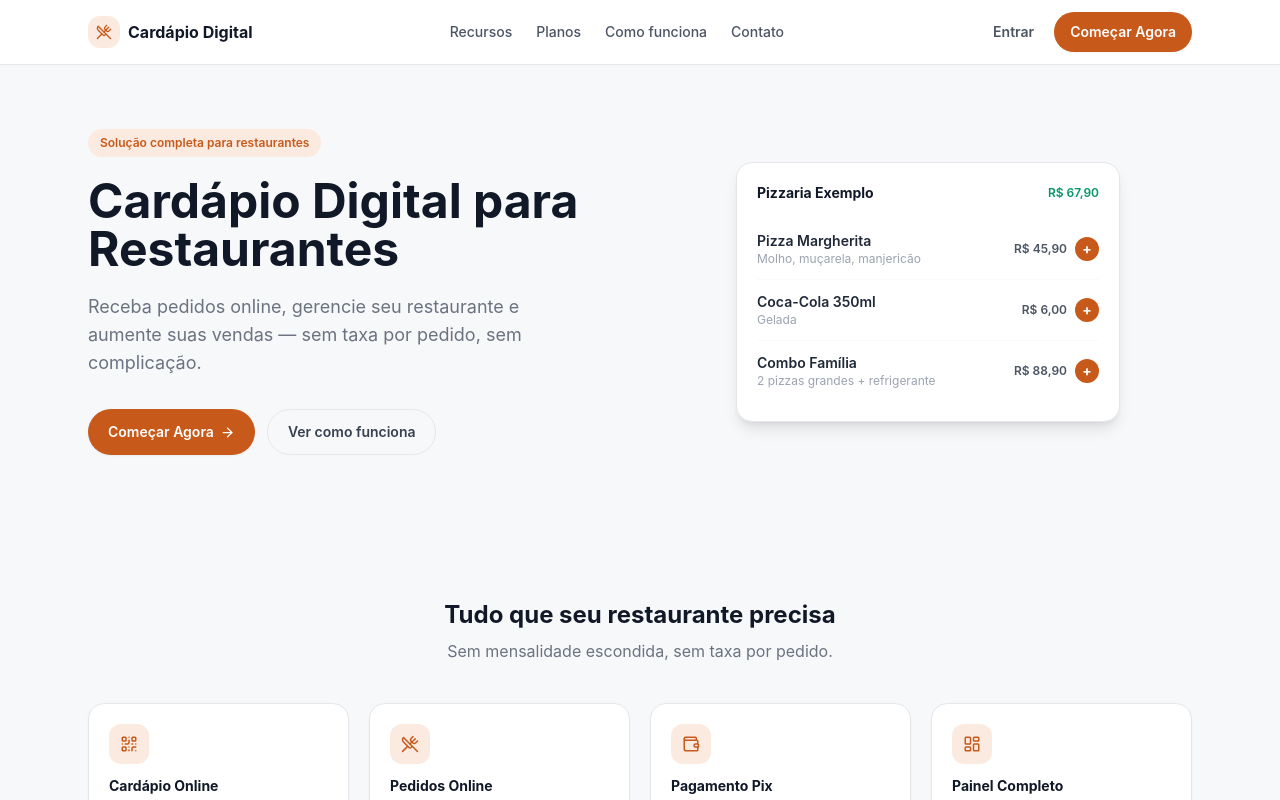
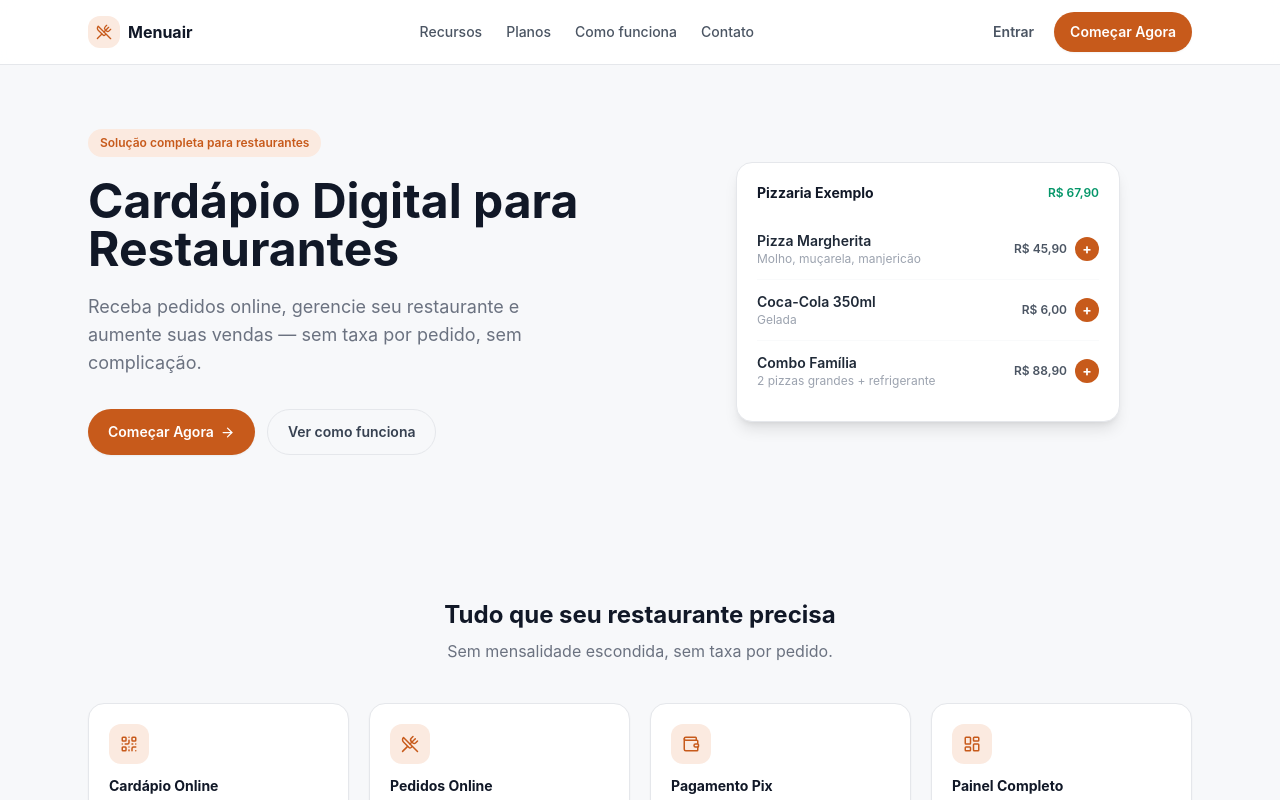
Before and after one commit to Sluiz-13/cardapio-web-saas, a Next.js app: page / in a window 1280 px wide. Shown: the top 800 px of the page. Built offline with nearby package versions, Linux system fonts and the light colour scheme.

Commit message:
deploy projeto e ajuste nome

```diff
--- a/src/app/layout.tsx
+++ b/src/app/layout.tsx
@@ -3,8 +3,8 @@ import "./global.css";
 import { ToastProvider } from "@/components/ui/Toast";
 
 export const metadata: Metadata = {
-  title: "Cardápio Digital",
-  description: "Cardápio online com pedido e pagamento",
+  title: "Menuair — Cardápio Digital para Restaurantes",
+  description: "Cardápio online, pedidos e Pix pro seu restaurante — sem taxa por venda.",
 };
 
 export default function RootLayout({ children }: { children: React.ReactNode }) {
--- a/src/app/page.tsx
+++ b/src/app/page.tsx
@@ -14,8 +14,8 @@ import { landingWhatsAppLink } from "@/lib/landing-whatsapp";
 
 const currency = (cents: number) => `R$ ${Math.floor(cents / 100)}`;
 
-const CTA_START = landingWhatsAppLink("Olá! Quero contratar o Cardápio Digital para o meu restaurante.");
-const CTA_CONTACT = landingWhatsAppLink("Olá! Tenho uma dúvida sobre o Cardápio Digital.");
+const CTA_START = landingWhatsAppLink("Olá! Quero contratar o Menuair para o meu restaurante.");
+const CTA_CONTACT = landingWhatsAppLink("Olá! Tenho uma dúvida sobre o Menuair.");
 
 const FEATURES = [
   {
@@ -74,7 +74,7 @@ export default function LandingPage() {
             <div className="w-8 h-8 rounded-xl bg-brand-light flex items-center justify-center">
               <UtensilsCrossed size={16} className="text-brand" />
             </div>
-            Cardápio Digital
+            Menuair
           </div>
           <nav className="hidden sm:flex items-center gap-6 text-sm font-medium text-gray-600">
             <a href="#recursos" className="hover:text-gray-900 transition-colors duration-[180ms]">Recursos</a>
--- a/src/app/platform/(protected)/_components/platform-nav.tsx
+++ b/src/app/platform/(protected)/_components/platform-nav.tsx
@@ -18,7 +18,7 @@ const LINKS: SidebarLink[] = [
 export default function PlatformNav({ userName }: { userName: string }) {
   return (
     <Sidebar
-      brand="cardapio-saas"
+      brand="Menuair"
       links={LINKS}
       userName={userName}
       onSignOut={() => platformSignOut()}
--- a/src/app/platform/login/page.tsx
+++ b/src/app/platform/login/page.tsx
@@ -36,7 +36,7 @@ export default function PlatformLoginPage() {
         <div className="w-10 h-10 rounded-xl bg-gray-900 flex items-center justify-center mb-4">
           <ShieldCheck size={18} className="text-brand" />
         </div>
-        <p className="text-[11px] uppercase tracking-wide text-gray-400 font-semibold mb-1">cardapio-saas</p>
+        <p className="text-[11px] uppercase tracking-wide text-gray-400 font-semibold mb-1">Menuair</p>
         <h1 className="text-xl font-bold text-gray-900 mb-1">Painel da Plataforma</h1>
         <p className="text-xs text-gray-500 mb-6">Acesso restrito à equipe do SaaS.</p>
 
```
Also changed, not shown: 1 other file (tests, documents, lock files or other folders).
